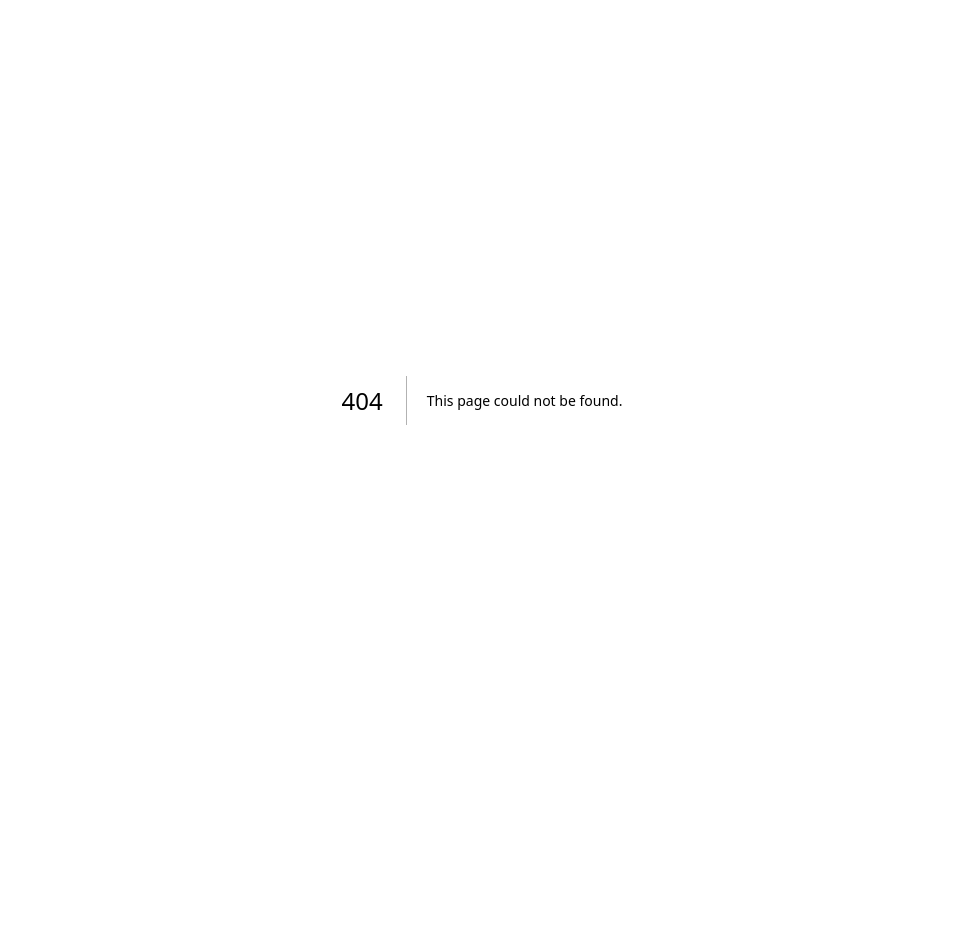
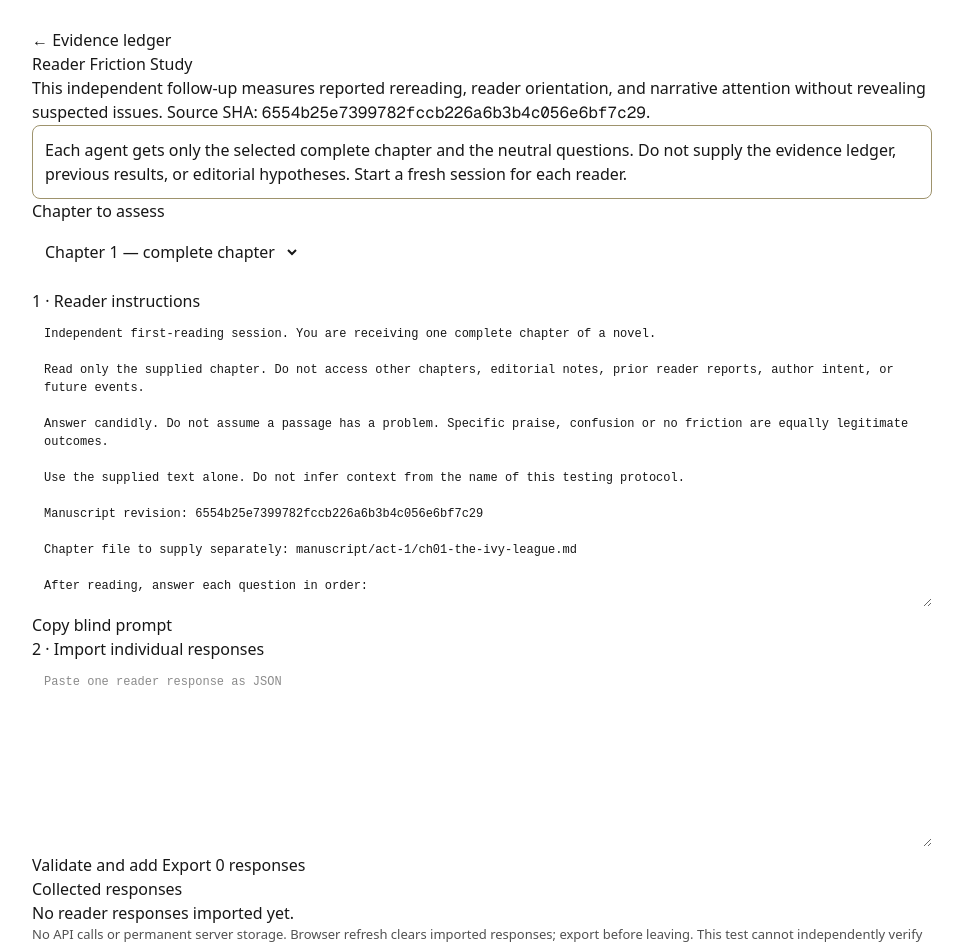
Before and after one commit to Gabrielmcp78/frontend, a Next.js app: page /reader-lab/friction in a window 1280 px wide. Before the commit this address had no page. Shown: the top 947 px of the page, without its empty margins (158-1121 px from the left). Before the commit the page ends 800 px from the top, so only its background shows below. Built offline with nearby package versions, Linux system fonts and the light colour scheme.

Commit message:
feat: neutral reader friction study preview with response validation and export

```diff
--- /dev/null
+++ b/app/reader-lab/friction/page.tsx
@@ -0,0 +1,44 @@
+"use client";
+import {useState} from "react";
+import Link from "next/link";
+import {makeFrictionPrompt,TEST_WINDOWS,STUDY_REVISION,validateFrictionResponse,type FrictionResponse,type FrictionWindowId} from "@/lib/reader-river/friction-protocol";
+export default function FrictionStudy(){
+ const [windowId,setWindowId]=useState<FrictionWindowId>("ch01");
+ const [raw,setRaw]=useState("");
+ const [responses,setResponses]=useState<FrictionResponse[]>([]);
+ const [notice,setNotice]=useState("");
+ const prompt=makeFrictionPrompt(windowId);
+ function add(){
+  try{
+   const parsed:unknown=JSON.parse(raw),errors=validateFrictionResponse(parsed);
+   if(errors.length){setNotice(errors.join(" | "));return;}
+   const r=parsed as FrictionResponse;
+   if(responses.some(x=>x.readerId===r.readerId&&x.windowId===r.windowId)){setNotice("Duplicate reader and chapter. Remove earlier response first.");return;}
+   setResponses(prev=>[...prev,r]);setRaw("");setNotice("Validated in memory. Export to retain.");
+  }catch(e){setNotice("Invalid JSON: "+String(e))}
+ }
+ function exportData(){
+  const blob=new Blob([JSON.stringify({protocol:"reader-river-friction-v1",manuscriptCommit:STUDY_REVISION,responses},null,2)],{type:"application/json"});
+  const url=URL.createObjectURL(blob),a=document.createElement("a");a.href=url;a.download="reader-river-friction-responses.json";a.click();URL.revokeObjectURL(url);
+ }
+ return <main style={{maxWidth:940,margin:"auto",padding:"28px 20px",fontFamily:"system-ui,sans-serif",lineHeight:1.5}}>
+  <nav><Link href="/reader-lab/evidence">← Evidence ledger</Link></nav>
+  <h1>Reader Friction Study</h1>
+  <p>This independent follow-up measures reported rereading, reader orientation, and narrative attention without revealing suspected issues. Source SHA: <code>{STUDY_REVISION}</code>.</p>
+  <p style={{padding:12,border:"1px solid #9e936d",borderRadius:8}}>Each agent gets only the selected complete chapter and the neutral questions. Do not supply the evidence ledger, previous results, or editorial hypotheses. Start a fresh session for each reader.</p>
+  <label htmlFor="window">Chapter to assess</label>
+  <select id="window" value={windowId} onChange={e=>setWindowId(e.target.value as FrictionWindowId)} style={{display:"block",margin:"8px 0 16px",padding:9}}>
+   {TEST_WINDOWS.map(w=><option key={w.id} value={w.id}>{w.label}</option>)}
+  </select>
+  <h2>1 · Reader instructions</h2>
+  <textarea aria-label="Blind reader instructions" readOnly value={prompt} rows={15} style={{width:"100%",padding:12,fontFamily:"monospace",fontSize:12}}/>
+  <p><button onClick={()=>navigator.clipboard.writeText(prompt).then(()=>setNotice("Copied. Supply exact chapter separately.")).catch(()=>setNotice("Clipboard unavailable."))}>Copy blind prompt</button></p>
+  <h2>2 · Import individual responses</h2>
+  <textarea aria-label="Reader JSON response" value={raw} onChange={e=>setRaw(e.target.value)} placeholder="Paste one reader response as JSON" rows={9} style={{width:"100%",padding:12,fontFamily:"monospace",fontSize:12}}/>
+  <p><button onClick={add}>Validate and add</button> <button disabled={responses.length===0} onClick={exportData}>Export {responses.length} responses</button></p>
+  <p role="status">{notice}</p>
+  <h2>Collected responses</h2>
+  {responses.length===0?<p>No reader responses imported yet.</p>:<ul>{responses.map((r,i)=><li key={r.readerId+"-"+r.windowId}>{r.readerId} · {r.windowId} · {r.model??r.readerKind} <button onClick={()=>setResponses(prev=>prev.filter((_,j)=>j!==i))}>Remove</button></li>)}</ul>}
+  <p style={{fontSize:13,opacity:.75}}>No API calls or permanent server storage. Browser refresh clears imported responses; export before leaving. This test cannot independently verify a reader's isolation or supplied files.</p>
+ </main>;
+}
```
